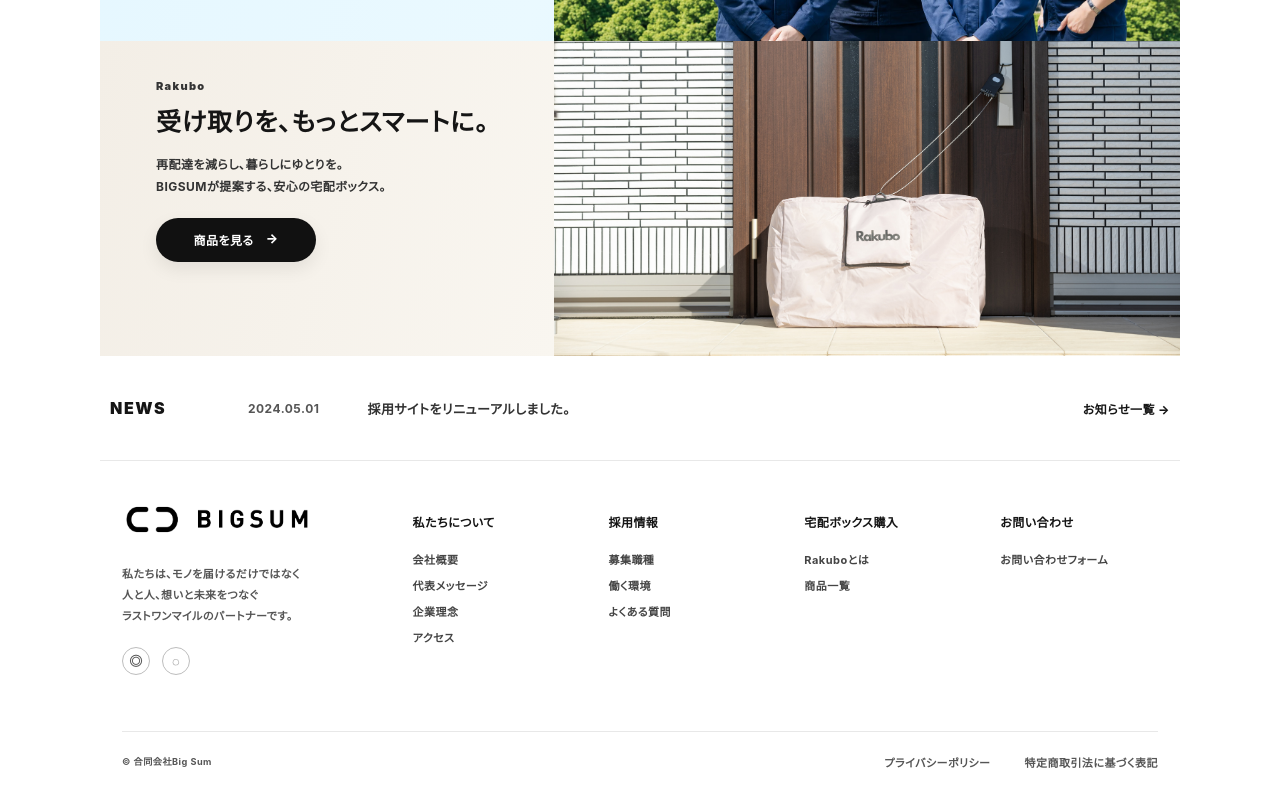
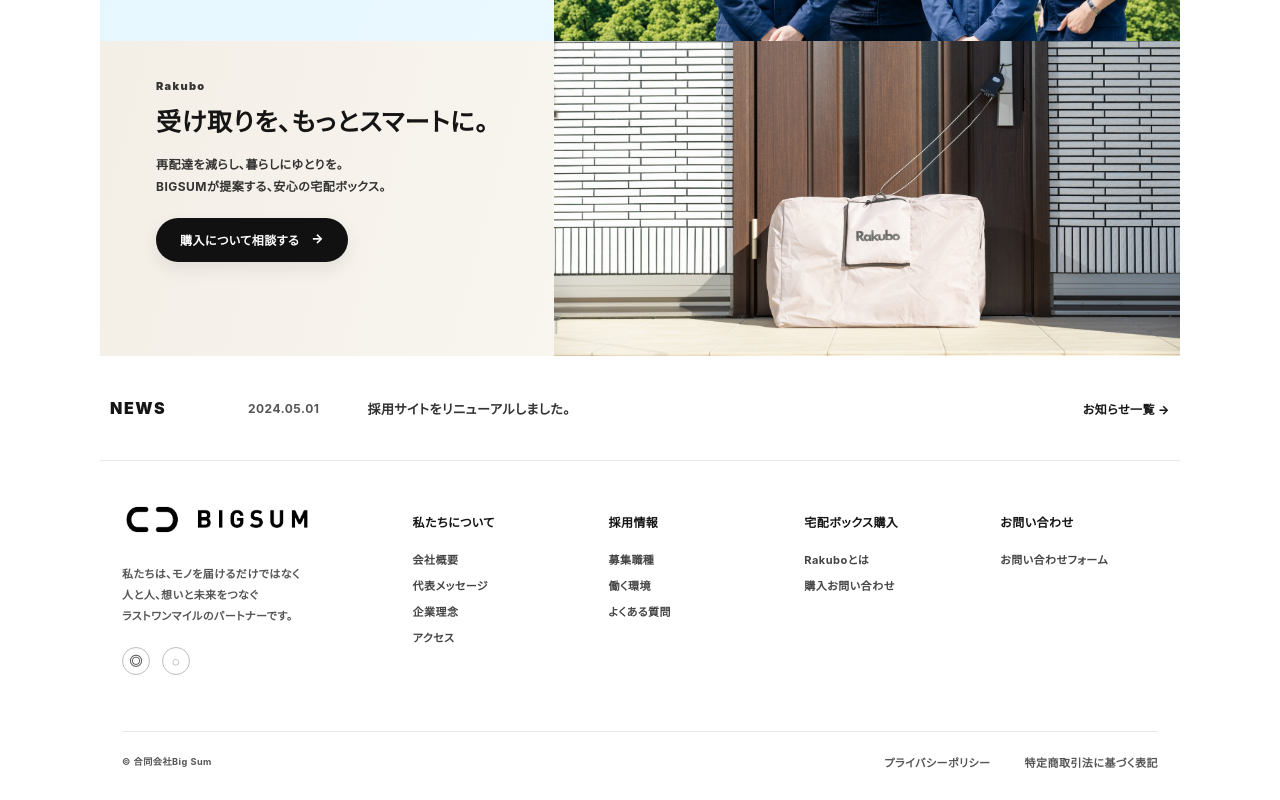
Before and after one commit to masashitakano917-maker/bigs, a plain HTML site: page bigsum_site/index.html in a window 1280 px wide. Shown: the part 1877-2677 px from the top of the page. Drawn offline with Linux system fonts and the light colour scheme.

Commit message:
Link Rakubo section to purchase inquiry

```diff
--- a/bigsum_site/index.html
+++ b/bigsum_site/index.html
@@ -117,7 +117,7 @@
         <p class="tag">Rakubo</p>
         <h2>受け取りを、もっとスマートに。</h2>
         <p>再配達を減らし、暮らしにゆとりを。<br>BIGSUMが提案する、安心の宅配ボックス。</p>
-        <a class="black-button" href="./box.html#products">商品を見る <span>→</span></a>
+        <a class="black-button" href="./box.html#inquiry">購入について相談する <span>→</span></a>
       </div>
       <img src="./assets/rakubo.jpg" alt="玄関前に設置された簡易型宅配ボックス Rakubo" loading="lazy" />
     </section>
@@ -154,7 +154,7 @@
       </div>
       <div class="footer-column">
         <h3>宅配ボックス購入</h3>
-        <a href="./box.html#about">Rakuboとは</a><a href="./box.html#products">商品一覧</a>
+        <a href="./box.html#about">Rakuboとは</a><a href="./box.html#inquiry">購入お問い合わせ</a>
       </div>
       <div class="footer-column">
         <h3>お問い合わせ</h3>
```
